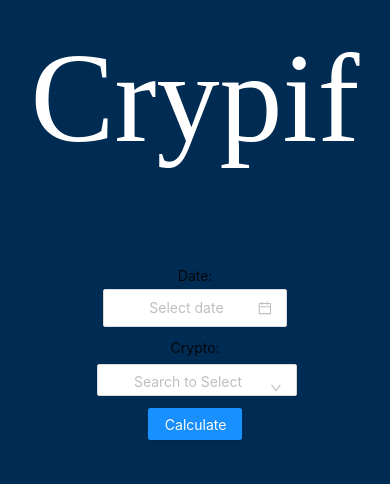
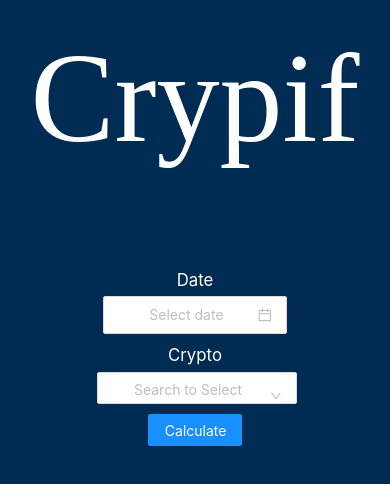
Before and after one commit to UltiRequiem/crypif, a Next.js app: page / in a window 390 px wide. Shown: the top 484 px of the page. Built offline with nearby package versions, Linux system fonts and the light colour scheme; a web font is replaced by a local one.

Commit message:
:lipstick: Final distribution

```diff
--- a/pages/index.tsx
+++ b/pages/index.tsx
@@ -39,9 +39,10 @@
   return (
     <div className={styles.container}>
       <h1>Crypif</h1>
+      <div className={styles.layout}>
         <div className={styles.form}>
           <label>
-          Date:
+            Date
             <DatePicker
               disabledDate={(d) =>
                 !d ||
@@ -52,7 +53,7 @@
             />
           </label>
           <label>
-          Crypto:
+            Crypto
             <Select onChange={setCrypto}>
               {cryptosNames.map((crypto) => (
                 <SelectOption key={crypto.shortname} value={crypto.shortname}>
@@ -71,7 +72,7 @@
           </Button>
           {data && (
             <label>
-            Crypto Quantity:
+              Crypto Quantity
               <InputNumber
                 style={{ color: "black" }}
                 type="number"
@@ -82,7 +83,7 @@
         </div>
 
         {data && (
-        <div>
+          <div className="data">
             <p>
               On <ColoredText color="lightblue" value={date} />{" "}
               <ColoredText value={cryptoCurrency} color="brown" /> was worth{" "}
@@ -110,5 +111,6 @@
           </div>
         )}
       </div>
+    </div>
   );
 }
--- a/styles/global.css
+++ b/styles/global.css
@@ -5,6 +5,8 @@
 }
 
 h1,
+label,
 p {
+  font-size: 1.2em;
   color: white;
 }
--- a/styles/index.module.css
+++ b/styles/index.module.css
@@ -8,10 +8,6 @@
   font-size: 9em;
 }
 
-.container p {
-  font-size: 1.2em;
-}
-
 .form {
   display: flex;
   flex-direction: column;
@@ -19,5 +15,21 @@
 }
 
 .form * {
+  margin: 0.5%;
+}
+
+.layout {
+  display: flex;
+  align-items: center;
+  justify-content: center;
+}
+
+.layout * {
   margin: 1%;
 }
+
+@media only screen and (max-width: 600px) {
+  .layout {
+    flex-direction: column;
+  }
+}
```
Lines whose indentation alone changed are shown as unchanged.
